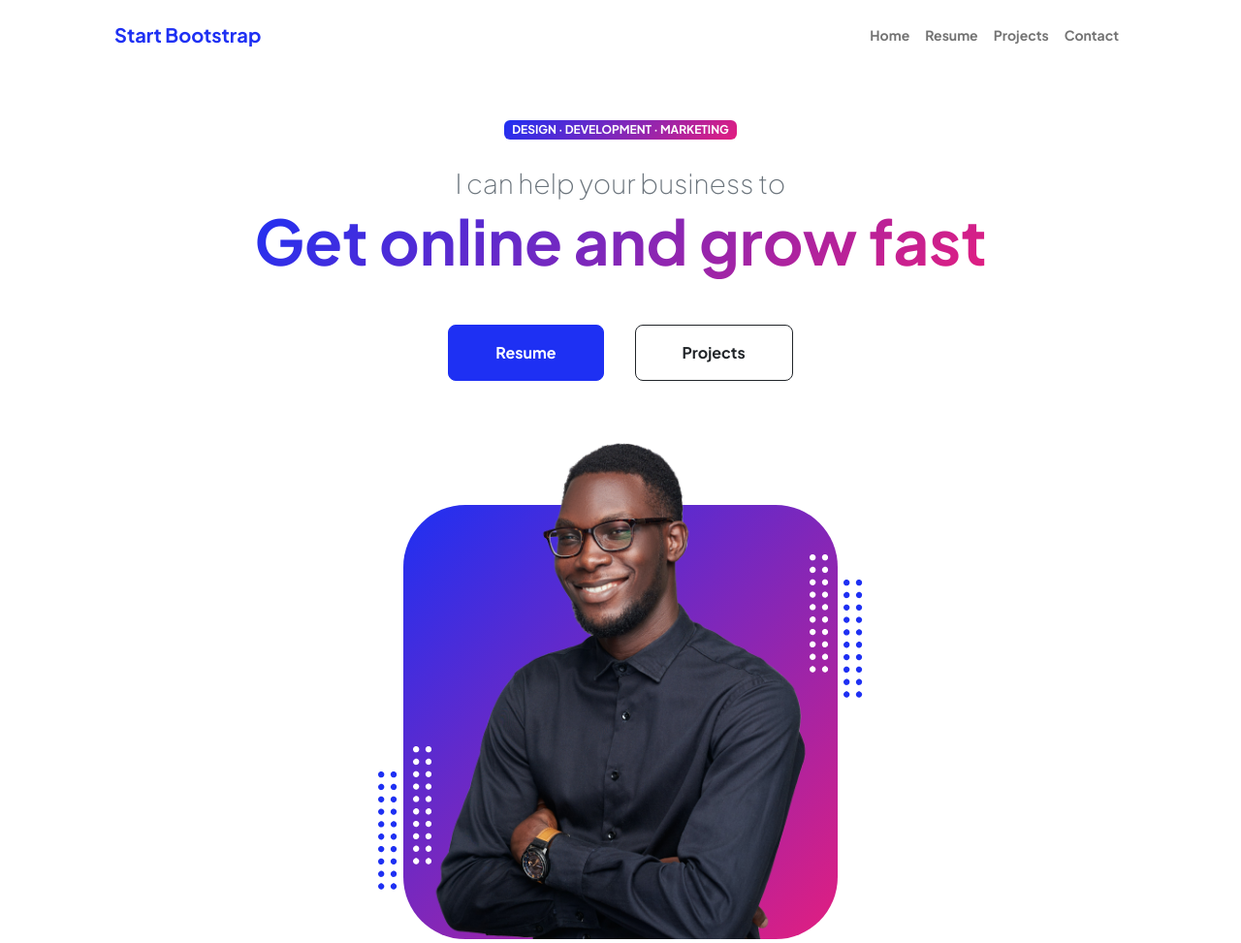
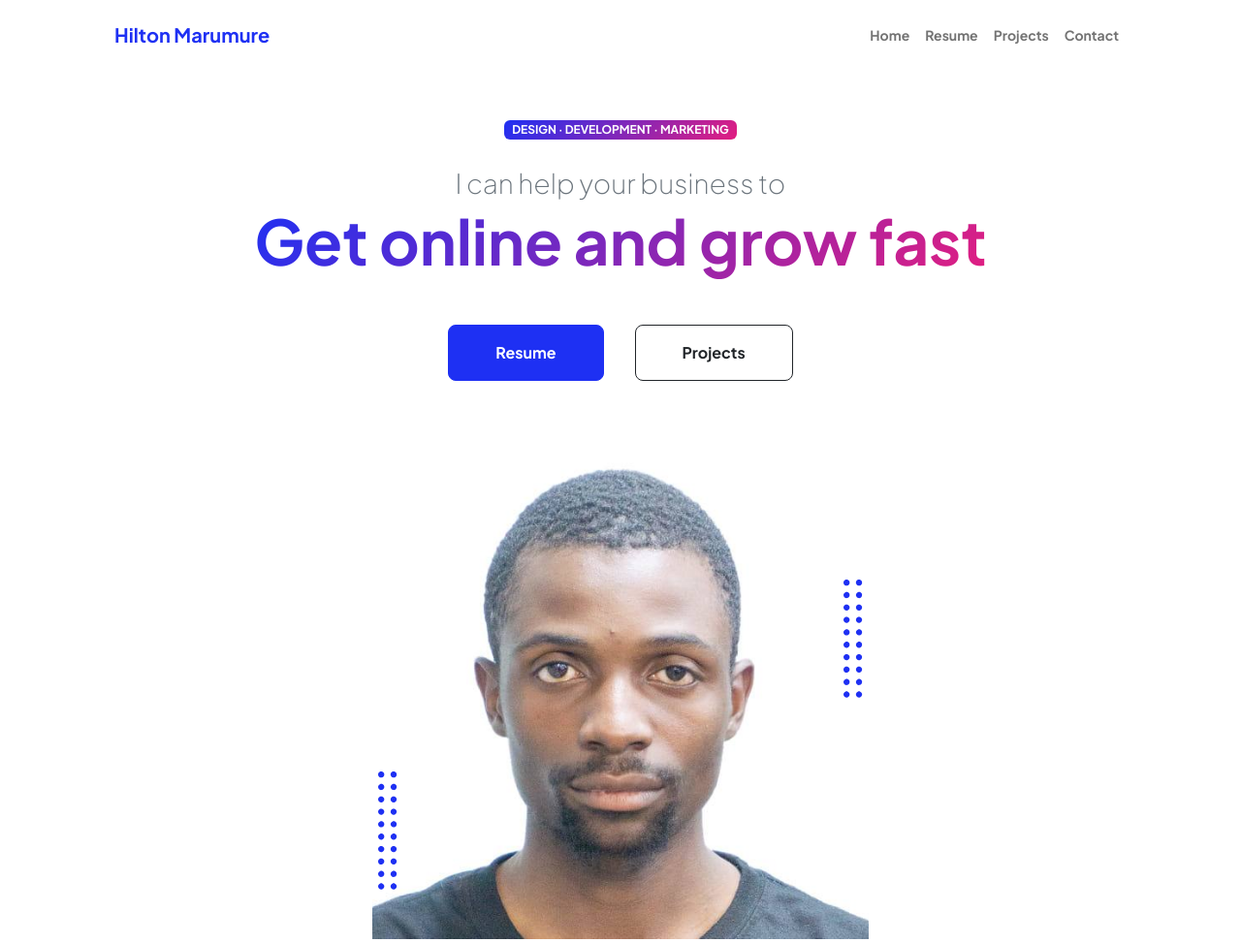
Before and after one commit to Hiltonboth/Hiltonboth.github.io, a plain HTML site: page index.html in a window 1280 px wide. Shown: the top 973 px of the page at 97% size. Drawn offline with nearby package versions, Linux system fonts and the light colour scheme.

Commit message:
changed name and picture

```diff
--- a/index.html
+++ b/index.html
@@ -5,7 +5,7 @@
         <meta name="viewport" content="width=device-width, initial-scale=1, shrink-to-fit=no" />
         <meta name="description" content="" />
         <meta name="author" content="" />
-        <title>Personal - Start Bootstrap Theme</title>
+        <title>Hilton Marumure</title>
         <!-- Favicon-->
         <link rel="icon" type="image/x-icon" href="assets/favicon.ico" />
         <!-- Custom Google font-->
@@ -22,7 +22,7 @@
             <!-- Navigation-->
             <nav class="navbar navbar-expand-lg navbar-light bg-white py-3">
                 <div class="container px-5">
-                    <a class="navbar-brand" href="index.html"><span class="fw-bolder text-primary">Start Bootstrap</span></a>
+                    <a class="navbar-brand" href="index.html"><span class="fw-bolder text-primary">Hilton Marumure</span></a>
                     <button class="navbar-toggler" type="button" data-bs-toggle="collapse" data-bs-target="#navbarSupportedContent" aria-controls="navbarSupportedContent" aria-expanded="false" aria-label="Toggle navigation"><span class="navbar-toggler-icon"></span></button>
                     <div class="collapse navbar-collapse" id="navbarSupportedContent">
                         <ul class="navbar-nav ms-auto mb-2 mb-lg-0 small fw-bolder">
@@ -56,7 +56,7 @@
                                 <div class="profile bg-gradient-primary-to-secondary">
                                     <!-- TIP: For best results, use a photo with a transparent background like the demo example below-->
                                     <!-- Watch a tutorial on how to do this on YouTube (link)-->
-                                    <img class="profile-img" src="assets/profile.png" alt="..." />
+                                    <img class="profile-img" src="assets/hilton_marumure.jpg" alt="..." />
                                     <div class="dots-1">
                                         <!-- SVG Dots-->
                                         <svg version="1.1" xmlns="http://www.w3.org/2000/svg" xmlns:xlink="http://www.w3.org/1999/xlink" x="0px" y="0px" viewBox="0 0 191.6 1215.4" style="enable-background: new 0 0 191.6 1215.4" xml:space="preserve">
```
Also changed, not shown: assets/hilton_marumure.jpg (added).
